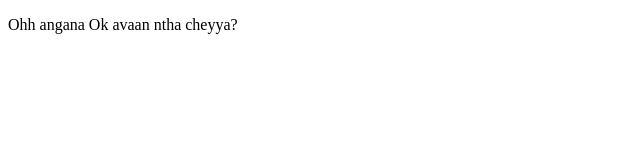
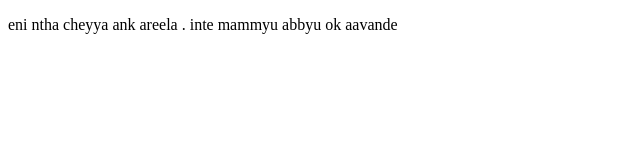
Before and after one commit to fathima12-f/e-commerce, a plain HTML site: page index.html in a window 1280 px wide. Shown: the whole page, without its empty margins (0-640 px from the left). Drawn offline with Linux system fonts and the light colour scheme.

Commit message:
Change the content

```diff
--- a/index.html
+++ b/index.html
@@ -8,8 +8,7 @@
 <body>
 
  <p>
-    Ohh angana
-     Ok avaan ntha cheyya?
+   eni ntha cheyya ank areela . inte mammyu abbyu ok aavande
  </p>
 
 
```
